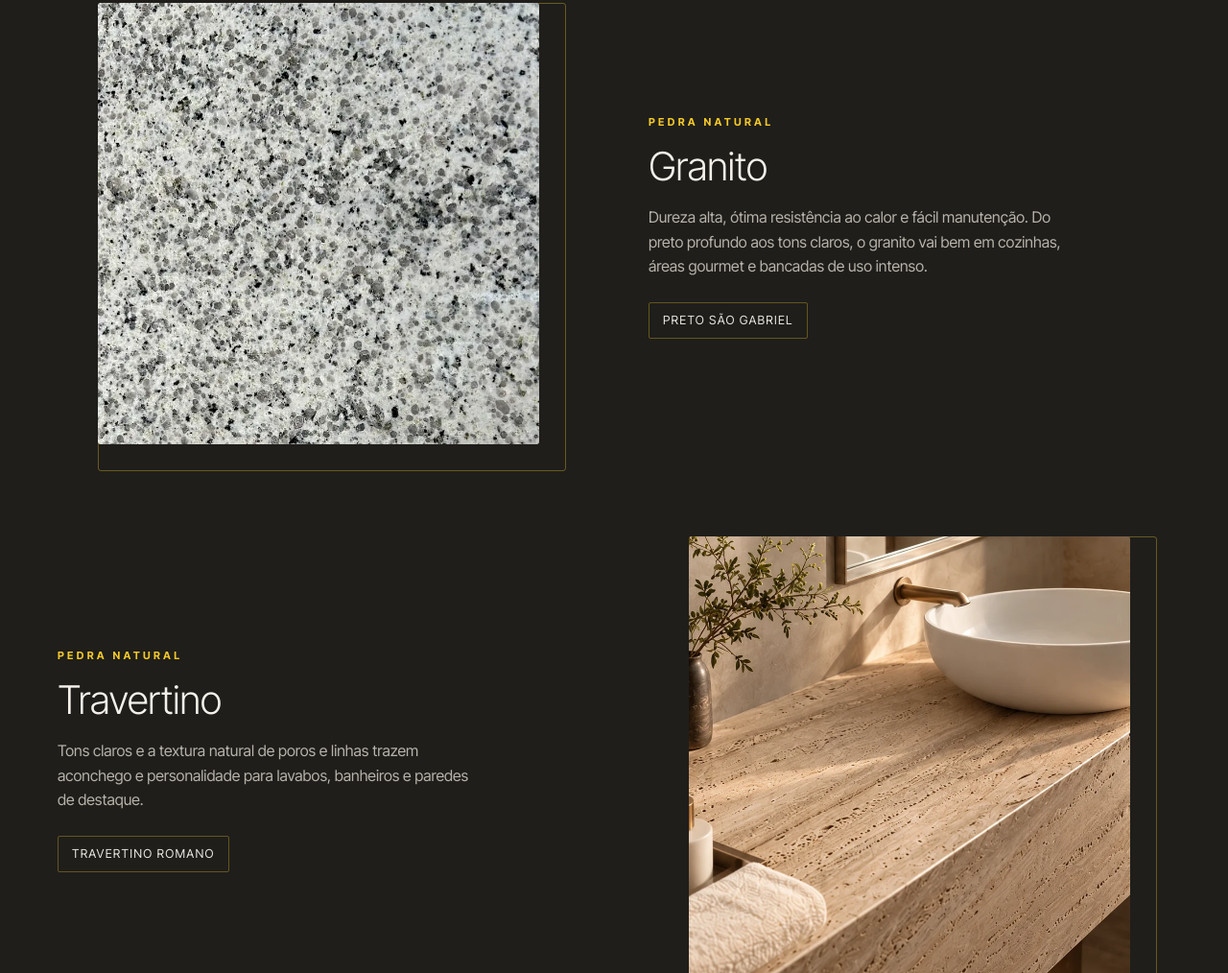
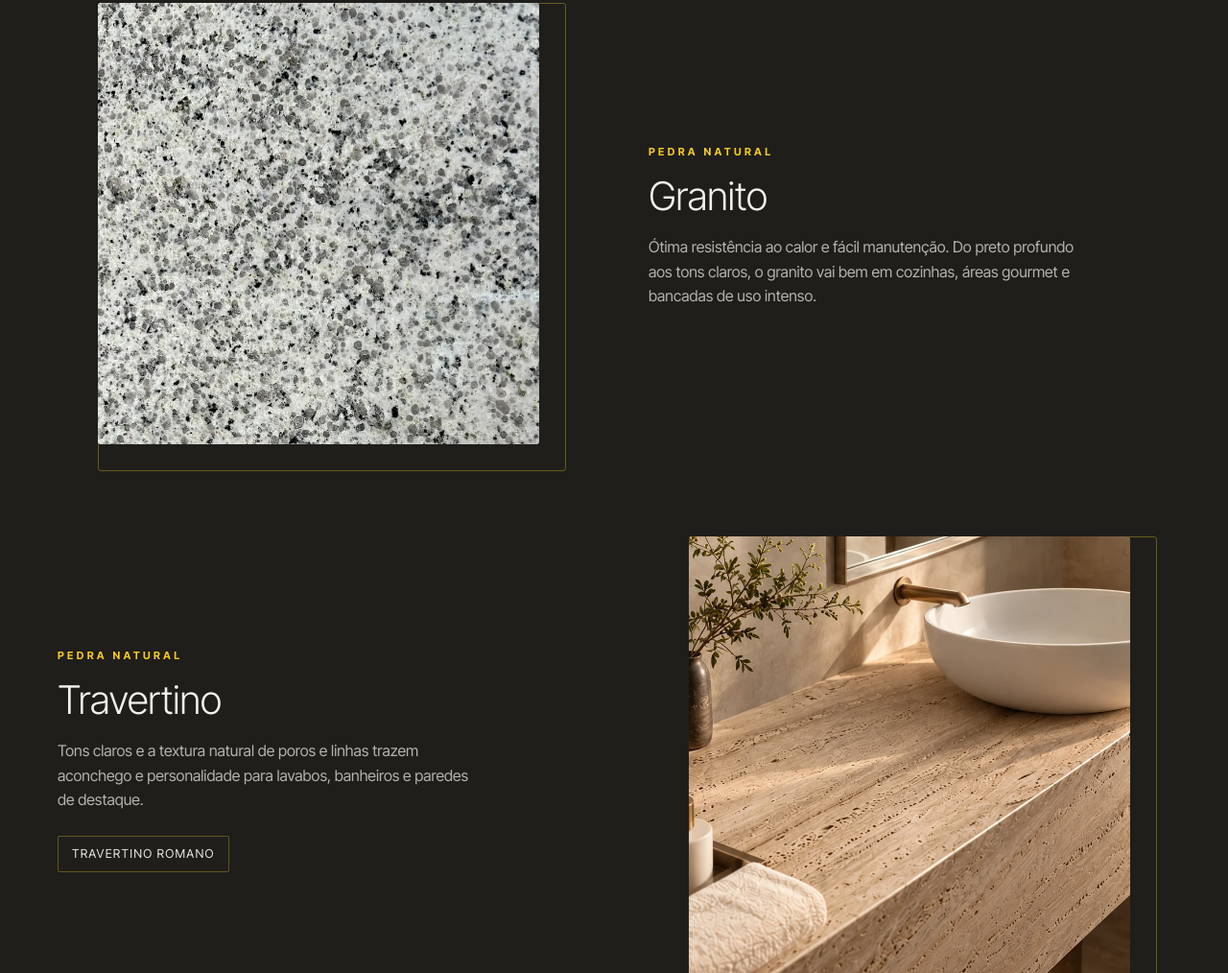
Before and after one commit to kelvenresultiva-lab/marmorariamatossantos, a plain HTML site: page index.html in a window 1280 px wide. Shown: the part 3873-4887 px from the top of the page at 96% size. Drawn offline with Linux system fonts and the light colour scheme.

Commit message:
Granito: texto começa em Ótima resistência e sai a etiqueta Preto São Gabriel
Co-Authored-By: Claude Opus 5.5 <noreply@anthropic.com>

```diff
--- a/index.html
+++ b/index.html
@@ -507,8 +507,7 @@
         <div data-reveal>
           <span class="tag-num">Pedra natural</span>
           <h3>Granito</h3>
-          <p>Dureza alta, ótima resistência ao calor e fácil manutenção. Do preto profundo aos tons claros, o granito vai bem em cozinhas, áreas gourmet e bancadas de uso intenso.</p>
-          <ul class="chips"><li>Preto São Gabriel</li></ul>
+          <p>Ótima resistência ao calor e fácil manutenção. Do preto profundo aos tons claros, o granito vai bem em cozinhas, áreas gourmet e bancadas de uso intenso.</p>
         </div>
         <div class="pedra-media"><div class="clip" data-reveal><img src="img/material-granito-claro.webp" loading="lazy" alt="Chapa de granito claro com grãos cinza e pretos"></div></div>
       </article>
```
